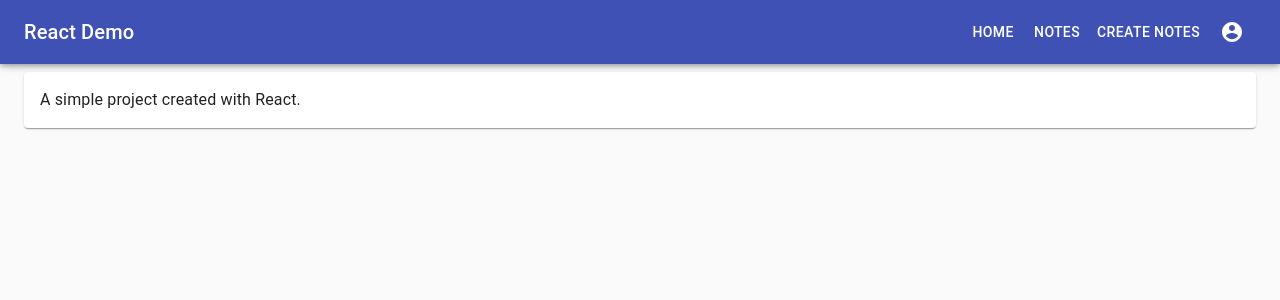
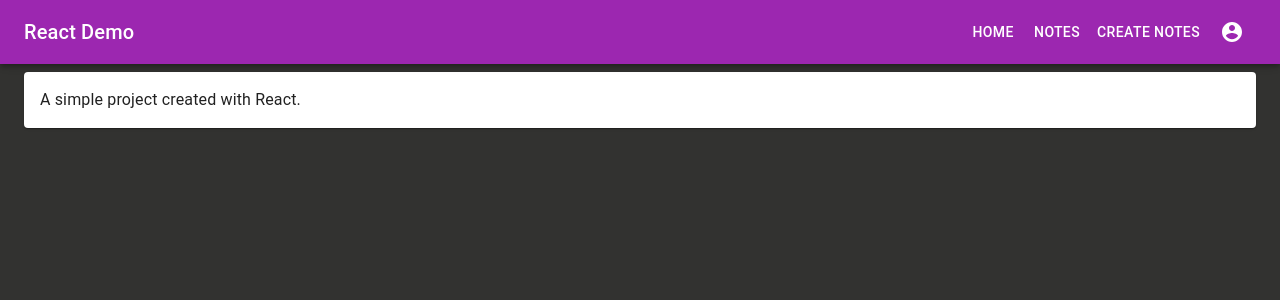
Before and after one commit to kulcsarrudolf/ReactDemo, a React (Create React App) app: page / in a window 1280 px wide. Shown: the top 300 px of the page. Built offline with nearby package versions, Linux system fonts and the light colour scheme.

Commit message:
Theme created

```diff
--- a/src/components/App.jsx
+++ b/src/components/App.jsx
@@ -1,15 +1,18 @@
 import Navbar from "./Navbar";
 import Main from "./Main";
 import { Container, CssBaseline } from "@material-ui/core";
+import Theme from "./Theme";
 
 function App() {
     return (
         <>
-            <CssBaseline />
-            <Container>
-                <Navbar />
-                <Main />
-            </Container>
+            <Theme>
+                <CssBaseline />
+                <Container>
+                    <Navbar />
+                    <Main />
+                </Container>
+            </Theme>
         </>
     );
 }
--- /dev/null
+++ b/src/components/Theme.js
@@ -0,0 +1,17 @@
+import { createMuiTheme, ThemeProvider } from "@material-ui/core/styles";
+import { purple, amber } from "@material-ui/core/colors";
+
+const theme = createMuiTheme({
+    palette: {
+        primary: purple,
+        secondary: amber,
+        background: {
+            default: "#323230",
+        },
+    },
+});
+
+export default function Theme(props) {
+    let { children } = props;
+    return <ThemeProvider theme={theme}>{children}</ThemeProvider>;
+}
```
